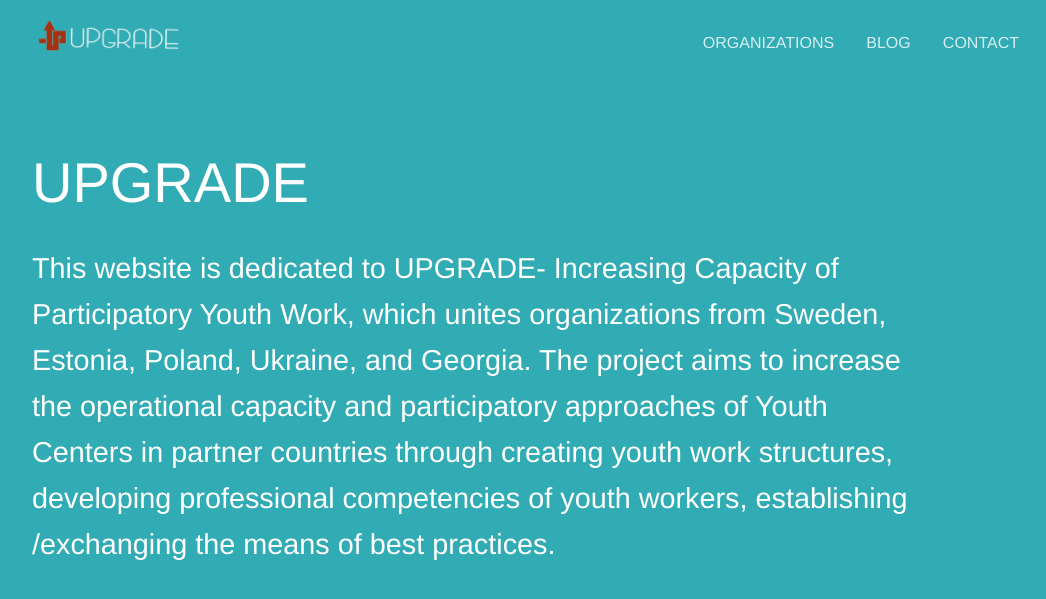
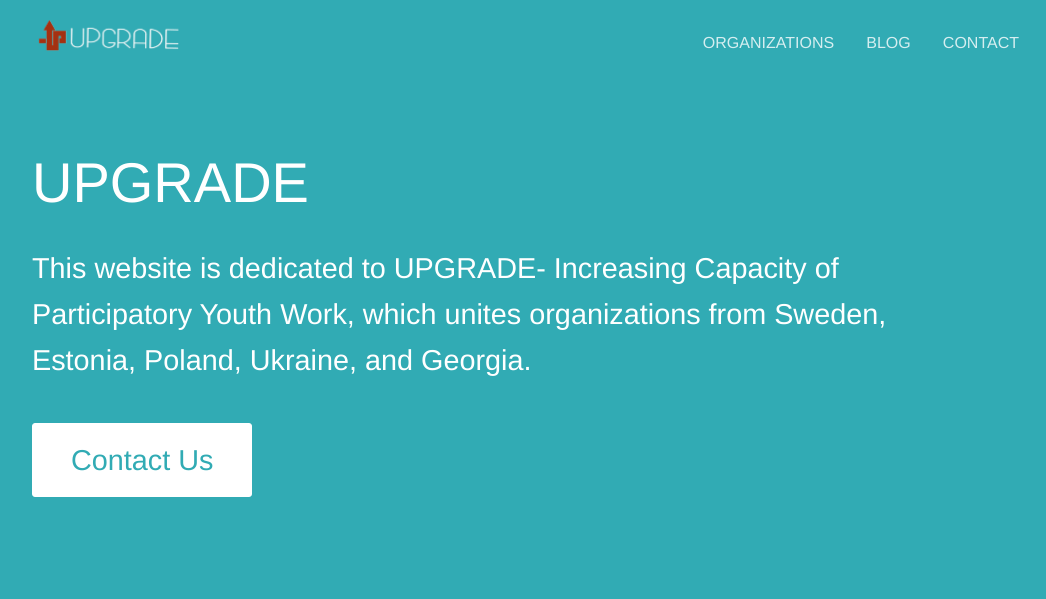
Before and after one commit to upgrade42/upgrade42.github.io, a Jekyll site: the page built from index.html, in a window 1280 px wide and 900 px high, cut to the strip 0-605 px from the top of the window. Shown: the top 599 px of the strip, without its empty margins (108-1154 px from the left). Built offline with Jekyll 4.4.1, drawn with Linux system fonts in a browser that asks for light colours.

Commit message:
Updated 'index.html' via CloudCannon

```diff
--- a/index.html
+++ b/index.html
@@ -8,8 +8,7 @@ title: UPGRADE
 			UPGRADE
 		</h2>
 		<p class="subtext editable">
-			This website is dedicated to UPGRADE- Increasing Capacity of Participatory Youth Work, which unites organizations from Sweden, Estonia, Poland, Ukraine, and Georgia. 				The project aims to increase the operational capacity and participatory approaches of Youth Centers in partner countries through creating youth work structures, developing professional competencies of youth workers, establishing /exchanging the means of best practices.
-
+			This website is dedicated to UPGRADE- Increasing Capacity of Participatory Youth Work, which unites organizations from Sweden, Estonia, Poland, Ukraine, and Georgia.
 		</p>
 		<p><a class="button alt" href="{{ site.baseurl }}/contact/">Contact Us</a></p>
 	</div>
```
